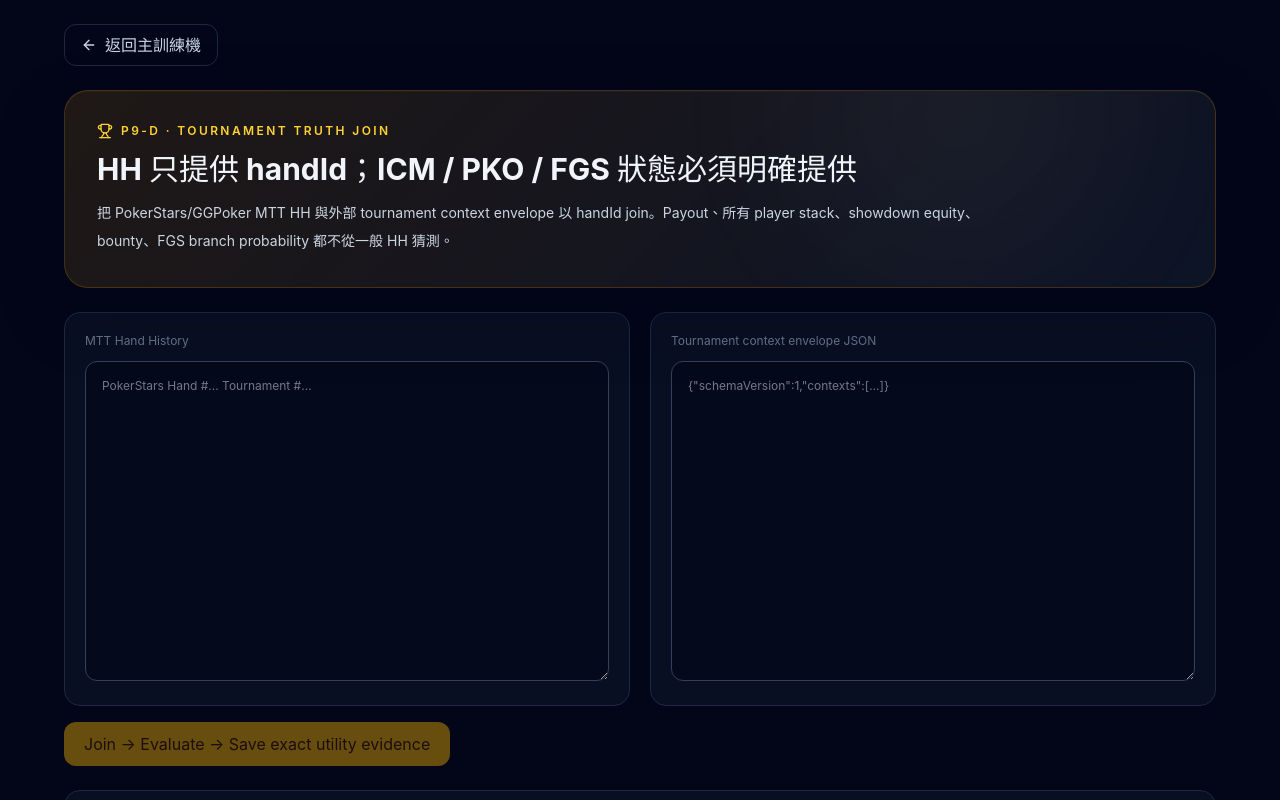
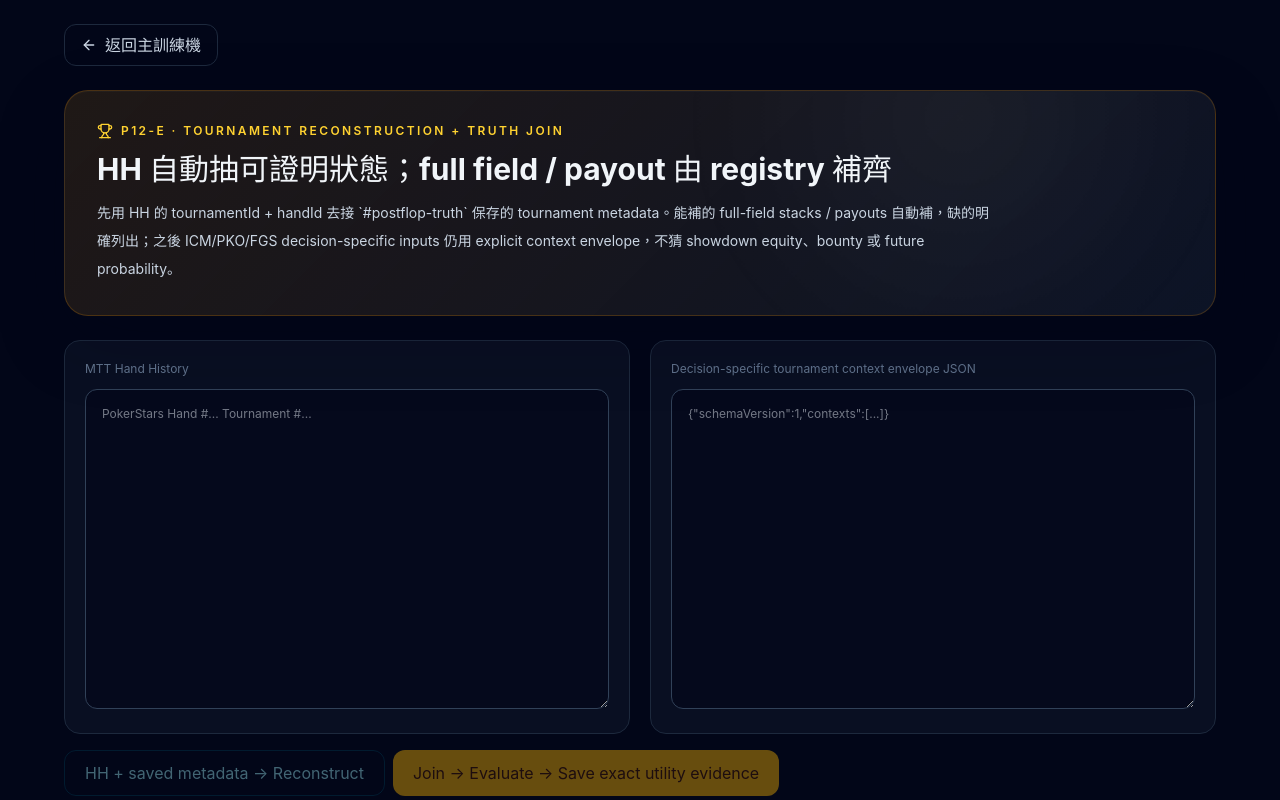
Before and after one commit to linwuyen/poker-coach-pro, a React (Vite) app: page / in a window 1280 px wide. Both pictures are taken after a click on the button "MTT Join". Shown: the top 800 px of the page. Built offline with nearby package versions, Linux system fonts and the light colour scheme.

Commit message:
Add P12 tournament state reconstruction preview

```diff
--- a/src/features/tournament/TournamentContextLab.tsx
+++ b/src/features/tournament/TournamentContextLab.tsx
@@ -1,6 +1,8 @@
 import { useState } from 'react';
 import { ArrowLeft, ShieldCheck, Trophy } from 'lucide-react';
 import { parseHandHistoryText } from '../../real-game/handHistory';
+import { loadTournamentMetadata } from '../../real-game/p12Storage';
+import { reconstructTournamentContextDrafts, TournamentContextDraft } from '../../real-game/tournamentReconstruction';
 import { importTournamentContextEnvelope, joinTournamentContextsToHands, TournamentUtilityEvaluation } from '../../real-game/tournamentContext';
 import { loadHistory, saveHistory } from '../../utils/history';
 
@@ -9,6 +11,20 @@ export function TournamentContextLab({ onExit }: { onExit: () => void }) {
   const [contextText, setContextText] = useState('');
   const [message, setMessage] = useState('');
   const [evaluations, setEvaluations] = useState<TournamentUtilityEvaluation[]>([]);
+  const [drafts, setDrafts] = useState<TournamentContextDraft[]>([]);
+
+  const reconstruct = () => {
+    try {
+      const hands = parseHandHistoryText(handText);
+      const next = reconstructTournamentContextDrafts(hands, loadTournamentMetadata());
+      setDrafts(next);
+      const complete = next.filter(item => item.completeFieldState).length;
+      setMessage(`P12 reconstruction：${complete}/${next.length} 個 MTT hands 已由 HH + saved tournament metadata 補齊 full-field/payout state。`);
+    } catch (error) {
+      setDrafts([]);
+      setMessage(error instanceof Error ? error.message : 'Tournament reconstruction 失敗');
+    }
+  };
 
   const evaluate = () => {
     try {
@@ -28,25 +44,33 @@ export function TournamentContextLab({ onExit }: { onExit: () => void }) {
     <div className="mx-auto max-w-6xl">
       <button type="button" onClick={onExit} className="pc-interactive flex items-center gap-2 rounded-xl border border-slate-800 px-4 py-2 text-sm text-slate-300"><ArrowLeft className="h-4 w-4" />返回主訓練機</button>
       <section className="pc-hero-glow mt-6 rounded-3xl border border-amber-500/20 bg-[linear-gradient(135deg,rgba(245,158,11,0.12),rgba(15,23,42,0.82))] p-6 md:p-8">
-        <div className="flex items-center gap-2 text-xs font-semibold uppercase tracking-[0.2em] text-amber-300"><Trophy className="h-4 w-4" />P9-D · Tournament truth join</div>
-        <h1 className="mt-3 text-3xl font-bold">HH 只提供 handId；ICM / PKO / FGS 狀態必須明確提供</h1>
-        <p className="mt-3 max-w-4xl text-sm leading-7 text-slate-300">把 PokerStars/GGPoker MTT HH 與外部 tournament context envelope 以 handId join。Payout、所有 player stack、showdown equity、bounty、FGS branch probability 都不從一般 HH 猜測。</p>
+        <div className="flex items-center gap-2 text-xs font-semibold uppercase tracking-[0.2em] text-amber-300"><Trophy className="h-4 w-4" />P12-E · Tournament reconstruction + truth join</div>
+        <h1 className="mt-3 text-3xl font-bold">HH 自動抽可證明狀態；full field / payout 由 registry 補齊</h1>
+        <p className="mt-3 max-w-4xl text-sm leading-7 text-slate-300">先用 HH 的 tournamentId + handId 去接 `#postflop-truth` 保存的 tournament metadata。能補的 full-field stacks / payouts 自動補，缺的明確列出；之後 ICM/PKO/FGS decision-specific inputs 仍用 explicit context envelope，不猜 showdown equity、bounty 或 future probability。</p>
       </section>
 
       <section className="mt-6 grid gap-5 lg:grid-cols-2">
         <label className="rounded-2xl border border-slate-800 bg-slate-900/55 p-5 text-xs text-slate-500">MTT Hand History<textarea data-testid="tournament-hh" value={handText} onChange={event => setHandText(event.target.value)} className="mt-3 min-h-80 w-full rounded-xl border border-slate-700 bg-slate-950/60 p-4 font-mono text-xs leading-5 text-slate-200" placeholder="PokerStars Hand #... Tournament #..." /></label>
-        <label className="rounded-2xl border border-slate-800 bg-slate-900/55 p-5 text-xs text-slate-500">Tournament context envelope JSON<textarea data-testid="tournament-context-json" value={contextText} onChange={event => setContextText(event.target.value)} className="mt-3 min-h-80 w-full rounded-xl border border-slate-700 bg-slate-950/60 p-4 font-mono text-xs leading-5 text-slate-200" placeholder='{"schemaVersion":1,"contexts":[...]}' /></label>
+        <label className="rounded-2xl border border-slate-800 bg-slate-900/55 p-5 text-xs text-slate-500">Decision-specific tournament context envelope JSON<textarea data-testid="tournament-context-json" value={contextText} onChange={event => setContextText(event.target.value)} className="mt-3 min-h-80 w-full rounded-xl border border-slate-700 bg-slate-950/60 p-4 font-mono text-xs leading-5 text-slate-200" placeholder='{"schemaVersion":1,"contexts":[...]}' /></label>
       </section>
-      <button data-testid="tournament-evaluate" type="button" disabled={!handText.trim() || !contextText.trim()} onClick={evaluate} className="mt-4 rounded-xl bg-amber-400 px-5 py-2.5 text-sm font-bold text-amber-950 disabled:opacity-40">Join → Evaluate → Save exact utility evidence</button>
+      <div className="mt-4 flex flex-wrap gap-2">
+        <button data-testid="tournament-reconstruct" type="button" disabled={!handText.trim()} onClick={reconstruct} className="rounded-xl border border-cyan-500/30 px-5 py-2.5 text-sm font-bold text-cyan-200 disabled:opacity-40">HH + saved metadata → Reconstruct</button>
+        <button data-testid="tournament-evaluate" type="button" disabled={!handText.trim() || !contextText.trim()} onClick={evaluate} className="rounded-xl bg-amber-400 px-5 py-2.5 text-sm font-bold text-amber-950 disabled:opacity-40">Join → Evaluate → Save exact utility evidence</button>
+      </div>
       {message && <div data-testid="tournament-message" className="mt-4 rounded-xl border border-amber-500/20 bg-amber-500/6 px-4 py-3 text-sm text-amber-100">{message}</div>}
+
+      {drafts.length > 0 && <section className="mt-6 rounded-2xl border border-cyan-500/15 bg-cyan-500/5 p-5">
+        <h2 className="font-semibold text-cyan-100">Reconstruction drafts</h2>
+        <div className="mt-3 space-y-2">{drafts.map(item => <div key={item.handId} className="grid gap-2 rounded-xl border border-slate-800 bg-slate-950/30 p-3 text-xs sm:grid-cols-5"><Metric label="Hand" value={item.handId} /><Metric label="Tournament" value={item.tournamentId || '-'} /><Metric label="Field" value={item.playersRemaining ? String(item.playersRemaining) : '-'} /><Metric label="Status" value={item.completeFieldState ? 'complete state' : 'incomplete'} /><Metric label="Missing" value={item.missing.join(', ') || '-'} /></div>)}</div>
+      </section>}
 
       <section className="mt-6 rounded-2xl border border-slate-800 bg-slate-900/55 p-5">
         <div className="flex items-center gap-2 font-semibold"><ShieldCheck className="h-4 w-4 text-cyan-300" />Conditional utility evidence</div>
-        <p className="mt-2 text-xs leading-6 text-slate-500">結果只代表「在你提供的 tournament state / probabilities 下」的 exact ICM/PKO/FGS 計算。它不代表系統自動求出了未來 Nash game tree。</p>
+        <p className="mt-2 text-xs leading-6 text-slate-500">Reconstruction 只補 metadata registry 真正提供的 state。最終 utility 結果只代表「在提供的 tournament state / probabilities 下」的 exact ICM/PKO/FGS 計算，不代表系統自動求出 Nash future tree。</p>
         <div className="mt-4 space-y-3">{evaluations.map(item => <div key={item.contextId} className="grid gap-2 rounded-xl border border-slate-800 bg-slate-950/35 p-4 text-xs sm:grid-cols-6"><div className="sm:col-span-2"><div className="text-slate-500">Context</div><div className="mt-1 font-mono">{item.contextId}</div></div><Metric label="Model" value={item.model.toUpperCase()} /><Metric label="Chosen" value={item.chosenAction} /><Metric label="Best" value={item.bestAction} /><Metric label="Loss" value={`${item.utilityLoss.toFixed(4)} ${item.utilityUnit}`} /></div>)}</div>
       </section>
     </div>
   </div>;
 }
 
-function Metric({ label, value }: { label: string; value: string }) { return <div><div className="text-slate-500">{label}</div><div className="mt-1 font-mono font-semibold">{value}</div></div>; }
+function Metric({ label, value }: { label: string; value: string }) { return <div><div className="text-slate-500">{label}</div><div className="mt-1 break-words font-mono font-semibold">{value}</div></div>; }
```
